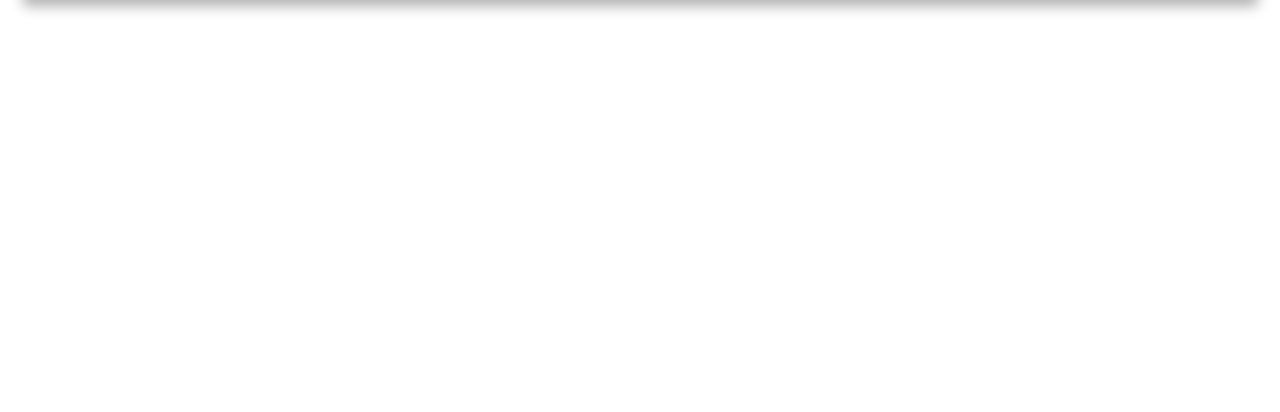
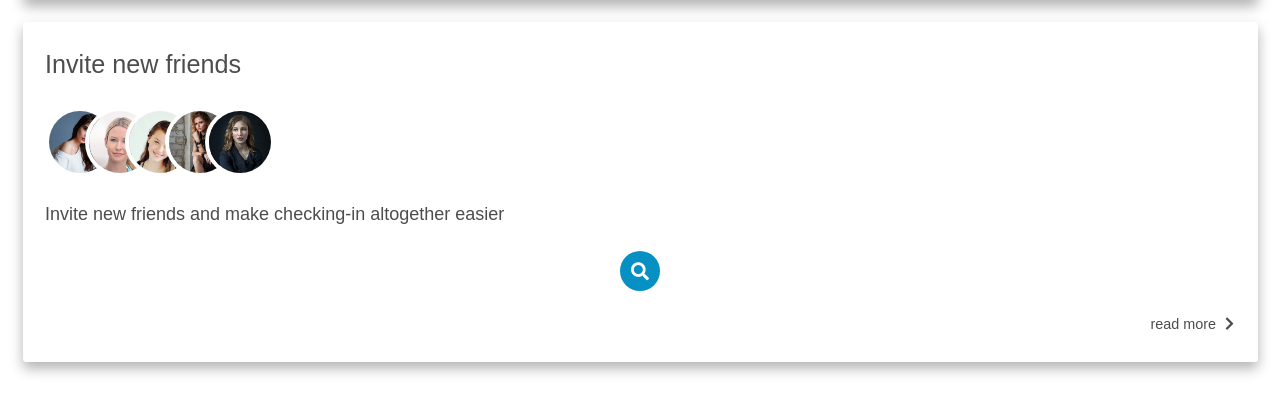
Before and after one commit to kepler003/Skyfly, a website: page index.html in a window 1280 px wide. Shown: the part 3335-3747 px from the top of the page. Drawn offline with Linux system fonts and the light colour scheme.

Commit message:
Create 'friends' section

```diff
--- a/index.html
+++ b/index.html
@@ -376,6 +376,50 @@
 
     </article>
 
+    <!-- Friends -->
+    <article class="card friends">
+
+      <!-- Header -->
+      <header class="card__header">
+        <h2 class="card__heading">Invite new friends</h2>
+      </header>
+
+      <!-- Photos -->
+      <div class="friends__photos">
+        <div class="friends__photo-box">
+          <img src="./images/person1.jpg" alt="Friend photo" class="friends__photo">
+        </div>
+        <div class="friends__photo-box">
+          <img src="./images/person2.jpg" alt="Friend photo" class="friends__photo">
+        </div>
+        <div class="friends__photo-box">
+          <img src="./images/person3.jpg" alt="Friend photo" class="friends__photo">
+        </div>
+        <div class="friends__photo-box">
+          <img src="./images/person4.jpg" alt="Friend photo" class="friends__photo">
+        </div>
+        <div class="friends__photo-box">
+          <img src="./images/person5.jpg" alt="Friend photo" class="friends__photo">
+        </div>
+      </div>
+
+      <!-- Cto -->
+      <p class="friends__cto">
+        Invite new friends and make checking-in altogether easier
+      </p>
+
+      <!-- Search btn -->
+      <a href="#" class="btn btn--circle btn--alpha btn--margin-h">
+        <i class="fas fa-search"></i>
+      </a>
+
+      <!-- Details btn -->
+      <a href="#" class="btn btn--trans btn--no-padding btn--more btn--margin-l">
+        read more <i class="fas fa-chevron-right btn__icon--left"></i>
+      </a>
+
+    </article>
+
   </main>
 
 
--- /dev/null
+++ b/styles/local/blocks/_friends.scss
@@ -0,0 +1,34 @@
+.friends {
+  @include flex(column, nowrap);
+
+
+
+  &__photos {
+    @include flex(row, nowrap);
+    @include flex-pos();
+  }
+
+  &__photo-box {
+    width: 70px;
+    height: 70px;
+
+    border-radius: $radius-circle;
+    border: 4px solid #fff;
+
+    overflow: hidden;
+
+    &:not(:first-child) {
+      margin-left: -30px;
+    }
+  }
+
+  &__photo {
+    width: 100%;
+  }
+
+
+
+  &__cto {
+    margin: $gutter 0;
+  }
+}
--- a/styles/styles.scss
+++ b/styles/styles.scss
@@ -41,6 +41,7 @@
 @import './local/blocks/discover';
 @import './local/blocks/news';
 @import './local/blocks/rent';
+@import './local/blocks/friends';
 
 
 
```
Also changed, not shown: images/person1.jpg (added), images/person2.jpg (added), images/person3.jpg (added), images/person4.jpg (added), images/person5.jpg (added), styles/styles.css, 1 other file.
